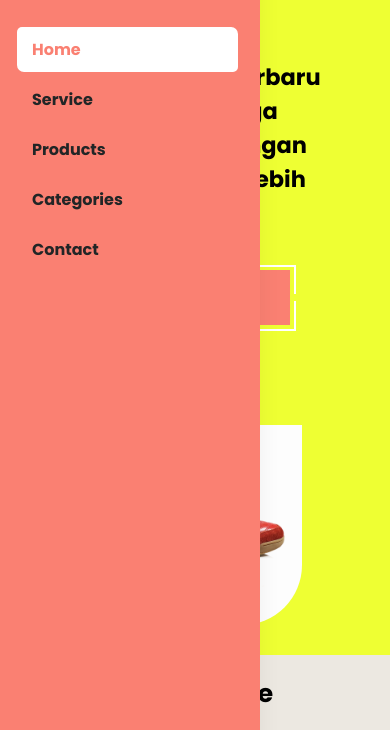
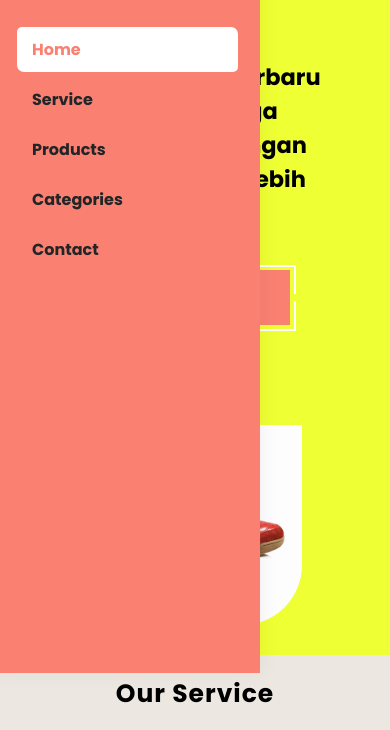
Before and after one commit to M-Bayu-Aji/WebShop, a plain HTML site: page index.html in a window 390 px wide. Both pictures are taken after a click on the label 358 px from the left and 35 px from the top of the page. Shown: the part 70-800 px from the top of the page. Drawn offline with nearby package versions, Linux system fonts and the light colour scheme.

Commit message:
revisi6 mantep

```diff
--- a/style.css
+++ b/style.css
@@ -896,10 +896,10 @@ footer .column > a {
     }
     #nav_check:checked ~ nav {
         left: -20px;
-        height: 100vh;
+        height: 88vh;
     }
     nav {
-        height: 100vh;
+        height: 88vh;
     }
     .kata2 {
         font-size: 15px;
```
